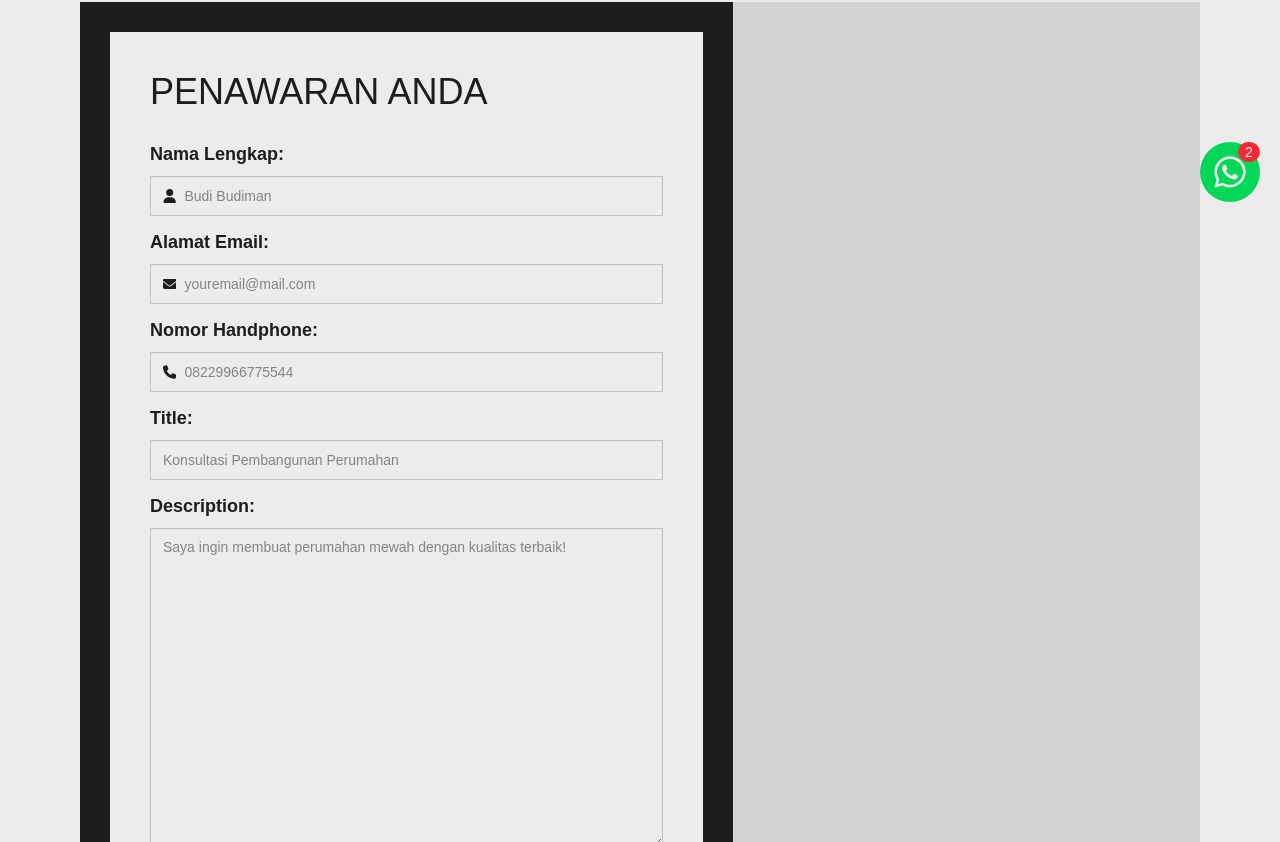
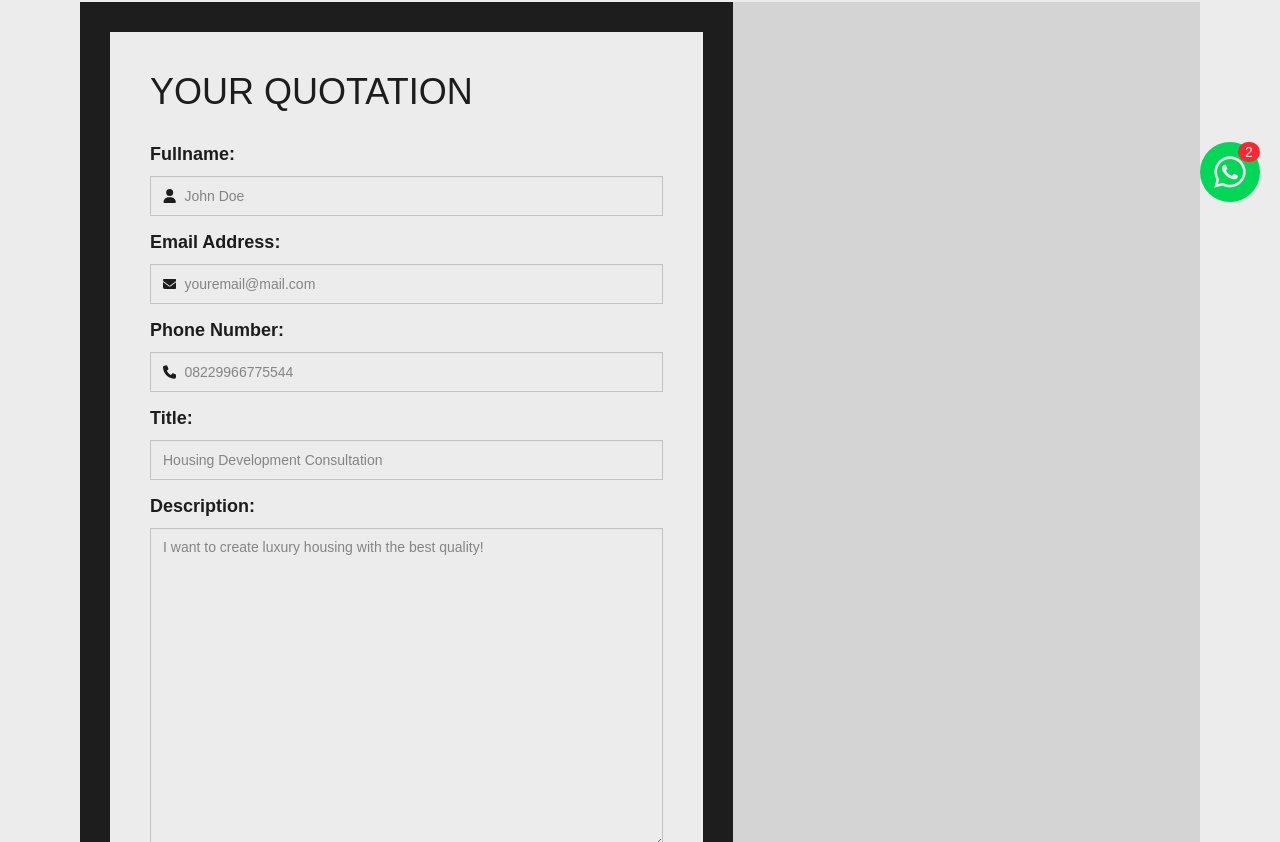
Before and after one commit to fauzancodes/constructpro, a Next.js app: page /quotation in a window 1280 px wide. Shown: the part 578-1420 px from the top of the page. Built offline with nearby package versions, Linux system fonts and the light colour scheme; no server answers; the database is empty; a web font is replaced by a local one.

Commit message:
tiny fix in quotation

```diff
--- a/src/ui/quotation/detail.tsx
+++ b/src/ui/quotation/detail.tsx
@@ -124,41 +124,41 @@ const Detail = () => {
         variants={SlideUpVariant}
         custom={0}
       >
-        <h2 className="fotn-semibold text-4xl mb-5">PENAWARAN ANDA</h2>
+        <h2 className="fotn-semibold text-4xl mb-5">YOUR QUOTATION</h2>
         <fieldset className="fieldset">
-          <legend className="fieldset-legend text-lg">Nama Lengkap:</legend>
+          <legend className="fieldset-legend text-lg">Fullname:</legend>
           <label className="input validator w-full">
             <FaUser />
-            <input onChange={handleChange} type="input" name="fullname" value={formData.fullname ?? ""} placeholder="Budi Budiman" required/>
+            <input onChange={handleChange} type="input" name="fullname" value={formData.fullname ?? ""} placeholder="John Doe" required/>
           </label>
-          <div className="validator-hint hidden">Mohon masukan nama lengkap</div>
+          <div className="validator-hint hidden">Please enter your fullname</div>
         </fieldset>
         <fieldset className="fieldset">
-          <legend className="fieldset-legend text-lg">Alamat Email:</legend>
+          <legend className="fieldset-legend text-lg">Email Address:</legend>
           <label className="input validator w-full">
             <FaEnvelope />
             <input onChange={handleChange} type="email" name="email" value={formData.email ?? ""} placeholder="youremail@mail.com" required/>
           </label>
-          <div className="validator-hint hidden">Mohon masukan alamat email yang valid</div>
+          <div className="validator-hint hidden">Please enter a valid email address</div>
         </fieldset>
         <fieldset className="fieldset">
-          <legend className="fieldset-legend text-lg">Nomor Handphone:</legend>
+          <legend className="fieldset-legend text-lg">Phone Number:</legend>
           <label className="input validator w-full">
             <FaPhone />
-            <input onChange={handleChange} type="tel" name="phone" value={formData.phone ?? ""} className="tabular-nums" required placeholder="08229966775544" pattern="[0-9]*" minLength={10} maxLength={14} title="Mohon masukan nomor handphone yang valid"/>
+            <input onChange={handleChange} type="tel" name="phone" value={formData.phone ?? ""} className="tabular-nums" required placeholder="08229966775544" pattern="[0-9]*" minLength={10} maxLength={14} title="Please enter a valid phone number"/>
           </label>
-          <p className="validator-hint hidden">Mohon masukan nomor handphone yang valid</p>
+          <p className="validator-hint hidden">Please enter a valid phone number</p>
         </fieldset>
         <fieldset className="fieldset">
           <legend className="fieldset-legend text-lg">Title:</legend>
           <label className="input validator w-full">
-            <input onChange={handleChange} type="input" name="title" value={formData.title ?? ""} placeholder="Konsultasi Pembangunan Perumahan" required/>
+            <input onChange={handleChange} type="input" name="title" value={formData.title ?? ""} placeholder="Housing Development Consultation" required/>
           </label>
-          <div className="validator-hint hidden">Mohon masukan judul</div>
+          <div className="validator-hint hidden">Please enter a title</div>
         </fieldset>
         <fieldset className="fieldset">
           <legend className="fieldset-legend text-lg">Description:</legend>
-          <textarea onChange={handleChange} name="description" value={formData.description ?? ""} className="textarea h-80 w-full" placeholder="Saya ingin membuat perumahan mewah dengan kualitas terbaik!"></textarea>
+          <textarea onChange={handleChange} name="description" value={formData.description ?? ""} className="textarea h-80 w-full" placeholder="I want to create luxury housing with the best quality!"></textarea>
         </fieldset>
         <div className="w-full flex justify-center mt-5">
           <ReCAPTCHA
@@ -172,10 +172,10 @@ const Detail = () => {
           className="btn btn-primary w-full mt-5 btn-lg"
           whileHover={{ scale: 1.1 }}
         >
-          {isLoadingForm ? "MENGIRIM PENAWARAN....." : "AJUKAN PENAWARAN ANDA"}
+          {isLoadingForm ? "SENDING QUOTATION....." : "SUBMIT YOUR QUOTATION"}
         </motion.button>
-        {showSuccessSubmit && <p className="w-full text-center mt-5 font-medium text-success-content bg-success p-3">Penawaran telah berhasil dikirim!</p>}
-        {showReCAPTCHAFailed && <p className="w-full text-center mt-5 font-medium text-error-content bg-error p-3">Harap verifikasi reCAPTCHA!</p>}
+        {showSuccessSubmit && <p className="w-full text-center mt-5 font-medium text-success-content bg-success p-3">Quotation has been successfully submitted!</p>}
+        {showReCAPTCHAFailed && <p className="w-full text-center mt-5 font-medium text-error-content bg-error p-3">Please verify reCAPTCHA!</p>}
       </motion.form>
       <motion.div
         className="w-full md:w-5/12"
```
